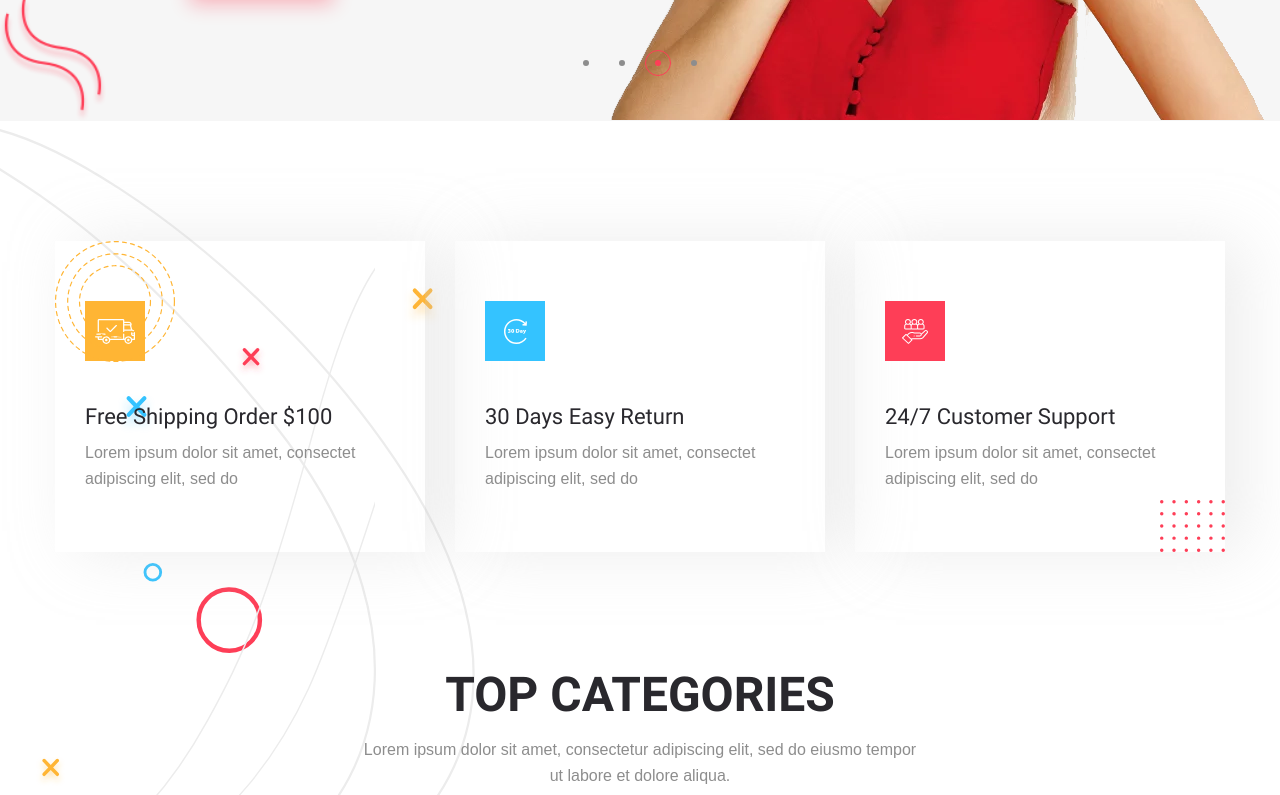
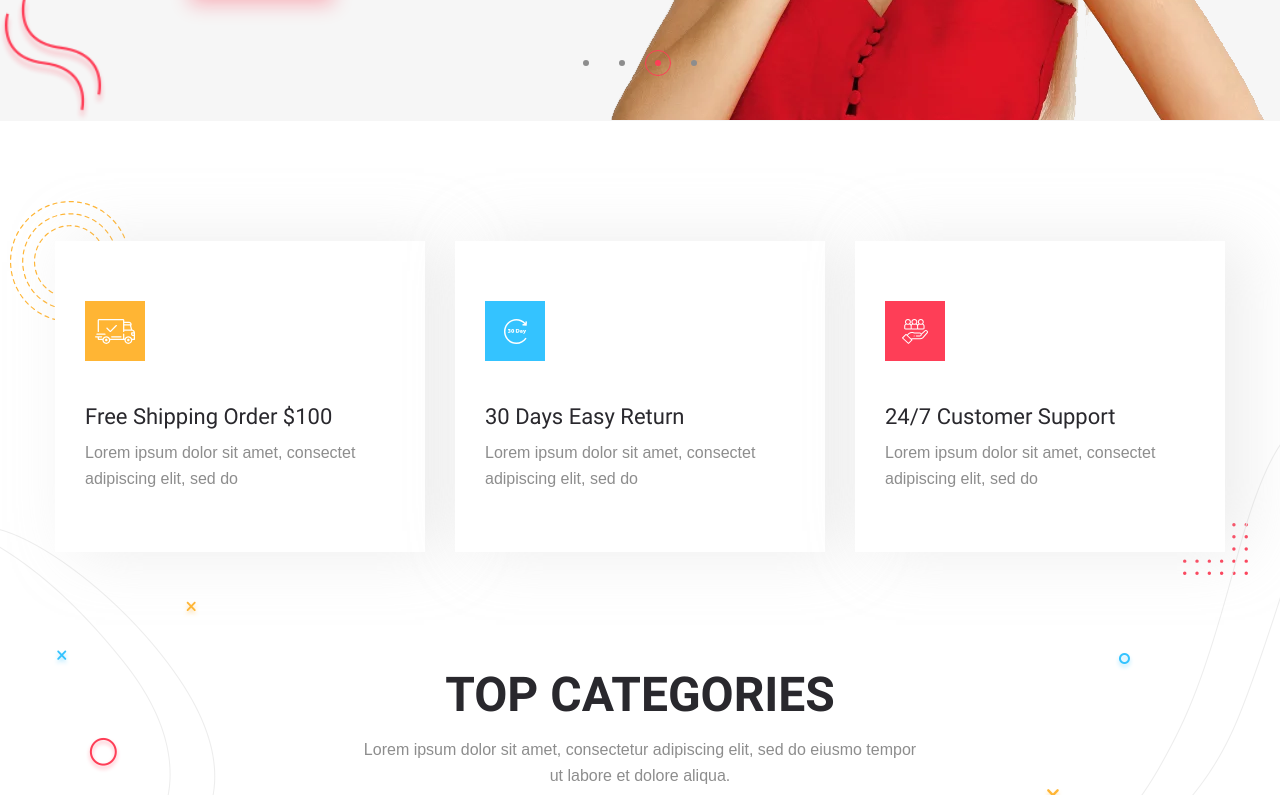
Before and after one commit to RomanVinichenko/web-store, a website: page app/index.html in a window 1280 px wide. Shown: the part 685-1480 px from the top of the page. Drawn offline with nearby package versions, Linux system fonts and the light colour scheme; files whose address does not match are found by name.

Commit message:
section full

```diff
--- a/app/scss/blocks/_categories.scss
+++ b/app/scss/blocks/_categories.scss
@@ -1,54 +1,56 @@
 .categories-info {
   padding: 120px 0;
-  background-image: url("..images/decor/categories-left-bg.svg");
-  background-size: contain;
+  background-image: url("../images/decor/categories-left-bg.png");
+  background-position: center left;
   background-repeat: no-repeat;
 
   &__inner {
-    background-image: url("..images/decor/categories-right-bg.svg");
-    background-size: contain;
+    background-image: url("../images/decor/categories-right-bg.png");
+    background-position: center right;
     background-repeat: no-repeat;
   }
 }
 
 .info {
+  position: relative;
   display: flex;
   justify-content: space-between;
   margin-bottom: 110px;
-  position: relative;
 
   &::before,
   &::after {
     content: "";
     position: absolute;
+    z-index: -1;
   }
 
   &::before {
-    top: 0;
-    left: 0;
-    background-image: url('../images/decor/info-before-bg.svg');
+    left: -45px;
+    top: -40px;
     width: 120px;
     height: 121px;
+    background-image: url("../images/decor/info-before-bg.svg");
   }
 
   &::after {
-    bottom: 0;
-    right: 0;
-    background-image: url('../images/info-after-bg.svg');
+    right: -23px;
+    bottom: -23px;
     width: 65px;
     height: 52px;
+    background-image: url("../images/decor/info-after-bg.svg");
   }
 
   &__item {
+    padding: 60px 30px;
     width: 370px;
-    padding: 60px 30px;
-    box-shadow: 20px 0px 60px 0px rgba(202, 202, 202, 0.35);
+    box-shadow: 20px 0 60px 0 rgba(202, 202, 202, 0.35);
+    background-color: #fff;
   }
 
   &__item-title {
     margin: 35px 0 10px;
+    font-size: 22px;
     color: $title;
-    font-size: 22px;
 
     @extend %roboto-400;
   }
@@ -57,18 +59,18 @@
 .categories {
   &__items {
     display: grid;
-    min-height: 635px;
+    grid-gap: 30px;
     grid-template-columns: repeat(3, 1fr);
     grid-template-rows: repeat(2, 1fr);
-    grid-gap: 30px;
+    min-height: 635px;
   }
 
   &__item {
-    background-repeat: no-repeat;
-    background-size: cover;
-    background-position: center center;
     padding-top: 35px;
     padding-left: 25px;
+    background-position: center center;
+    background-size: cover;
+    background-repeat: no-repeat;
 
     &:nth-child(1) {
       grid-row: span 2;
@@ -80,10 +82,10 @@
     }
 
     &:nth-child(2) {
-      grid-column: span 2;
       display: flex;
       flex-direction: column;
       justify-content: center;
+      grid-column: span 2;
       padding-top: 0;
 
       .categories__item-subtitle,
@@ -93,7 +95,6 @@
     }
 
     &:nth-child(3) {
-
       .categories__item-subtitle,
       .categories__link:hover {
         color: #ffb534;
@@ -101,7 +102,6 @@
     }
 
     &:nth-child(4) {
-
       .categories__item-subtitle,
       .categories__link:hover {
         color: #34c3ff;
@@ -114,15 +114,15 @@
   }
 
   &__item-title {
+    margin-bottom: 15px;
     font-size: 22px;
     color: $title;
-    margin-bottom: 15px;
   }
 
   &__link {
     text-transform: uppercase;
     color: $title;
-    transition: all .3s;
+    transition: all 0.3s;
 
     @extend %roboto-400;
   }
```
Also changed, not shown: app/css/style.min.css, app/images/decor/categories-left-bg.png (added), app/images/decor/categories-right-bg.png (added), app/scss/blocks/_header.scss (indentation only), 2 other files.
